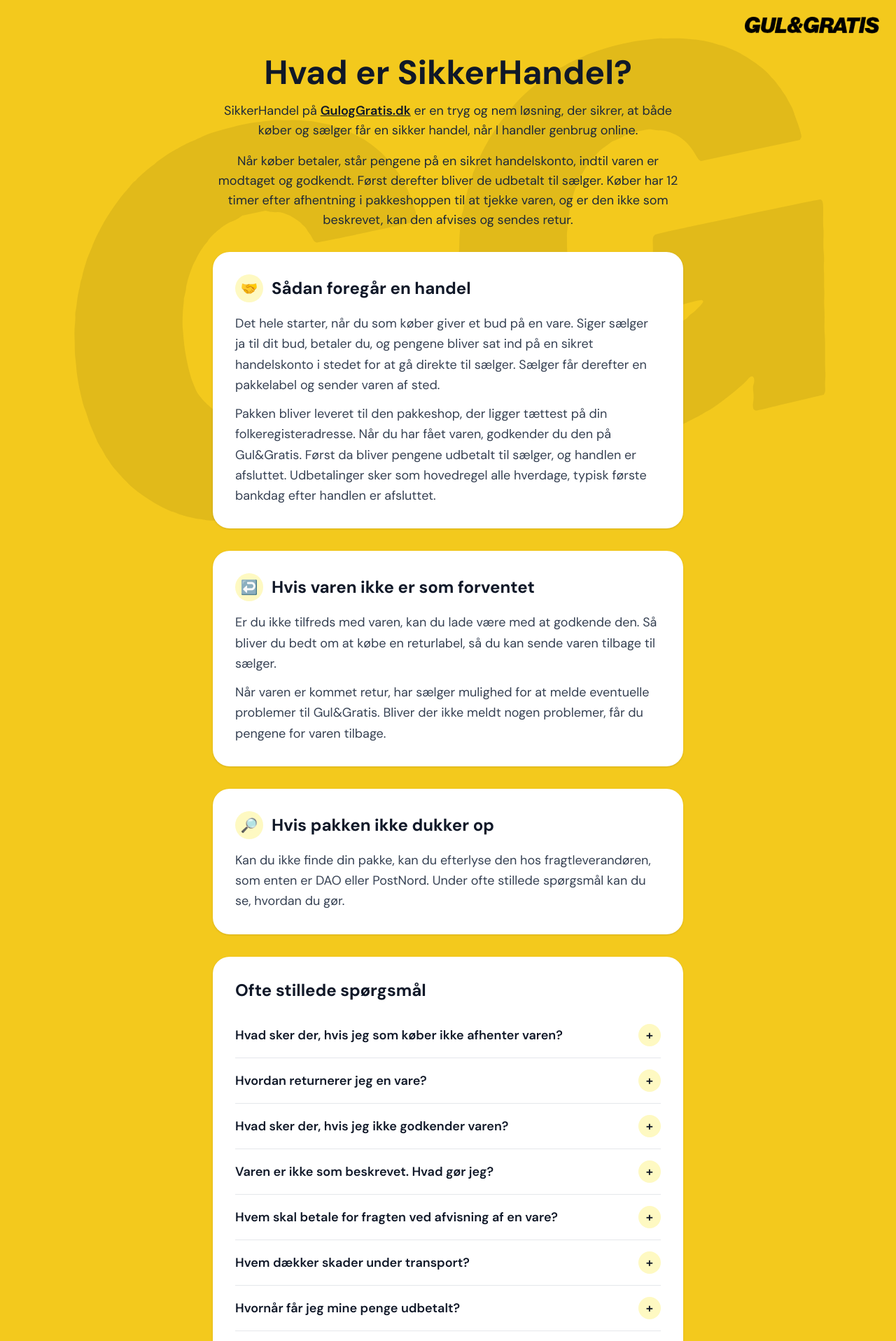
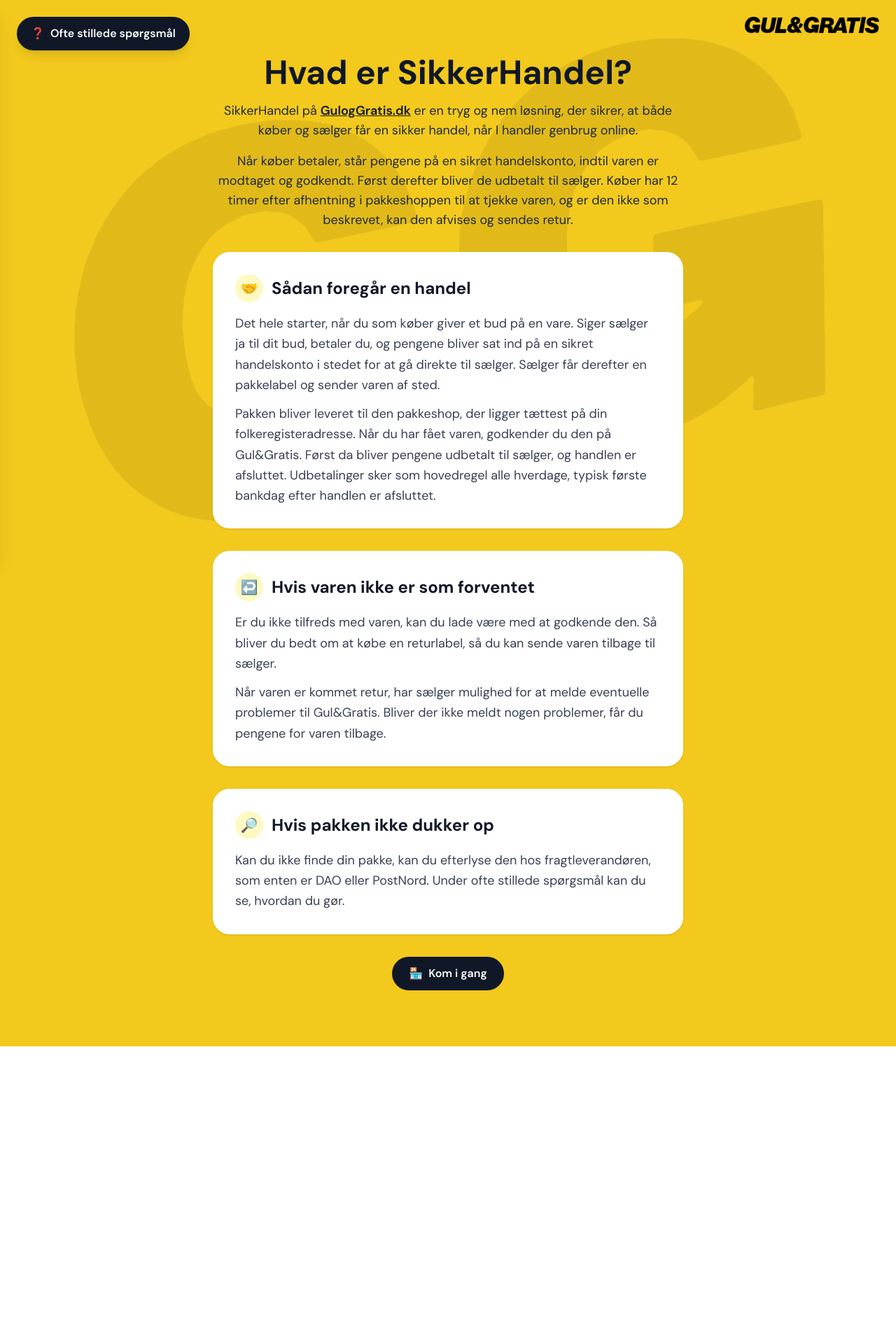
Before and after one commit to khojgaardkroyer-stack/guloggartis, a React (Vite) app: page / in a window 1280 px wide. Shown: the top 1916 px of the page at 70% size. After the commit the page ends 1495 px from the top, so only its background shows below. Built offline with nearby package versions, Linux system fonts and the light colour scheme.

Commit message:
Move FAQ into a slide-in drawer opened from a left-side button
Co-Authored-By: Claude Opus 5.5 <noreply@anthropic.com>
Claude-Session: https://claude.ai/code/session_01Daou4s8jKBJt4T1tELkRRS

```diff
--- a/src/App.tsx
+++ b/src/App.tsx
@@ -1,6 +1,6 @@
 import ggLogo from './assets/gg-logo.svg'
 import logo from './assets/gul-og-gratis-logo.png'
-import FaqList from './components/FaqList'
+import FaqDrawer from './components/FaqDrawer'
 import TextSection from './components/TextSection'
 import { faqs, sections } from './content'
 
@@ -8,7 +8,7 @@ const GUL_OG_GRATIS_URL = 'https://www.guloggratis.dk/'
 
 function App() {
   return (
-    <main className="relative min-h-screen bg-[#F3C91D] px-4 py-16 text-gray-900 sm:py-20">
+    <main className="relative min-h-screen bg-[#F3C91D] px-4 pt-16 pb-24 text-gray-900 sm:py-20">
       <div
         aria-hidden="true"
         className="pointer-events-none fixed inset-0 flex items-center justify-center overflow-hidden"
@@ -40,7 +40,6 @@ function App() {
         {sections.map((section) => (
           <TextSection key={section.title} section={section} />
         ))}
-        <FaqList title="Ofte stillede spørgsmål" faqs={faqs} />
 
         <div className="flex flex-wrap justify-center gap-3">
           <a
@@ -51,6 +50,7 @@ function App() {
           </a>
         </div>
       </div>
+      <FaqDrawer title="Ofte stillede spørgsmål" faqs={faqs} />
     </main>
   )
 }
--- /dev/null
+++ b/src/components/FaqDrawer.tsx
@@ -0,0 +1,90 @@
+import { useEffect, useRef, useState } from 'react'
+import type { Faq } from '../content'
+
+type Props = {
+  title: string
+  faqs: Faq[]
+}
+
+function FaqDrawer({ title, faqs }: Props) {
+  const [open, setOpen] = useState(false)
+  const closeButton = useRef<HTMLButtonElement>(null)
+
+  useEffect(() => {
+    if (!open) return
+    closeButton.current?.focus()
+    document.body.style.overflow = 'hidden'
+    const onKeyDown = (event: KeyboardEvent) => {
+      if (event.key === 'Escape') setOpen(false)
+    }
+    window.addEventListener('keydown', onKeyDown)
+    return () => {
+      document.body.style.overflow = ''
+      window.removeEventListener('keydown', onKeyDown)
+    }
+  }, [open])
+
+  return (
+    <>
+      <button
+        type="button"
+        onClick={() => setOpen(true)}
+        aria-expanded={open}
+        aria-controls="faq-drawer"
+        className="fixed bottom-4 left-4 z-20 flex items-center gap-2 rounded-full bg-gray-900 px-5 py-3 font-semibold text-white shadow-lg transition hover:bg-gray-700 sm:top-6 sm:bottom-auto sm:left-6"
+      >
+        <span aria-hidden="true">❓</span> {title}
+      </button>
+
+      <div
+        aria-hidden="true"
+        onClick={() => setOpen(false)}
+        className={`fixed inset-0 z-30 bg-black/40 transition-opacity ${open ? 'opacity-100' : 'pointer-events-none opacity-0'}`}
+      />
+
+      <aside
+        id="faq-drawer"
+        role="dialog"
+        aria-modal="true"
+        aria-label={title}
+        inert={!open}
+        className={`fixed inset-y-0 left-0 z-40 flex w-full max-w-md flex-col bg-white shadow-xl transition-transform duration-300 ${open ? 'translate-x-0' : '-translate-x-full'}`}
+      >
+        <div className="flex items-center justify-between gap-4 border-b border-gray-200 p-6">
+          <h2 className="text-2xl font-bold">{title}</h2>
+          <button
+            ref={closeButton}
+            type="button"
+            onClick={() => setOpen(false)}
+            aria-label="Luk"
+            className="flex size-10 shrink-0 items-center justify-center rounded-full bg-yellow-100 text-xl transition hover:bg-yellow-200"
+          >
+            ×
+          </button>
+        </div>
+        <div className="flex-1 divide-y divide-gray-200 overflow-y-auto px-6">
+          {faqs.map((faq) => (
+            <details key={faq.question} className="group py-4">
+              <summary className="flex cursor-pointer list-none items-center justify-between gap-4 text-lg font-semibold">
+                {faq.question}
+                <span
+                  aria-hidden="true"
+                  className="flex size-8 shrink-0 items-center justify-center rounded-full bg-yellow-100 transition group-open:rotate-45"
+                >
+                  +
+                </span>
+              </summary>
+              <div className="mt-3 space-y-3 text-lg leading-snug text-gray-700">
+                {faq.answer.map((paragraph) => (
+                  <p key={paragraph}>{paragraph}</p>
+                ))}
+              </div>
+            </details>
+          ))}
+        </div>
+      </aside>
+    </>
+  )
+}
+
+export default FaqDrawer
--- a/src/components/FaqList.tsx
+++ /dev/null
@@ -1,36 +0,0 @@
-import type { Faq } from '../content'
-
-type Props = {
-  title: string
-  faqs: Faq[]
-}
-
-function FaqList({ title, faqs }: Props) {
-  return (
-    <section className="rounded-3xl bg-white p-6 shadow-sm sm:p-8">
-      <h2 className="mb-4 text-2xl font-bold">{title}</h2>
-      <div className="divide-y divide-gray-200">
-        {faqs.map((faq) => (
-          <details key={faq.question} className="group py-4">
-            <summary className="flex cursor-pointer list-none items-center justify-between gap-4 text-lg font-semibold">
-              {faq.question}
-              <span
-                aria-hidden="true"
-                className="flex size-8 shrink-0 items-center justify-center rounded-full bg-yellow-100 transition group-open:rotate-45"
-              >
-                +
-              </span>
-            </summary>
-            <div className="mt-3 space-y-3 text-lg leading-snug text-gray-700">
-              {faq.answer.map((paragraph) => (
-                <p key={paragraph}>{paragraph}</p>
-              ))}
-            </div>
-          </details>
-        ))}
-      </div>
-    </section>
-  )
-}
-
-export default FaqList
```
